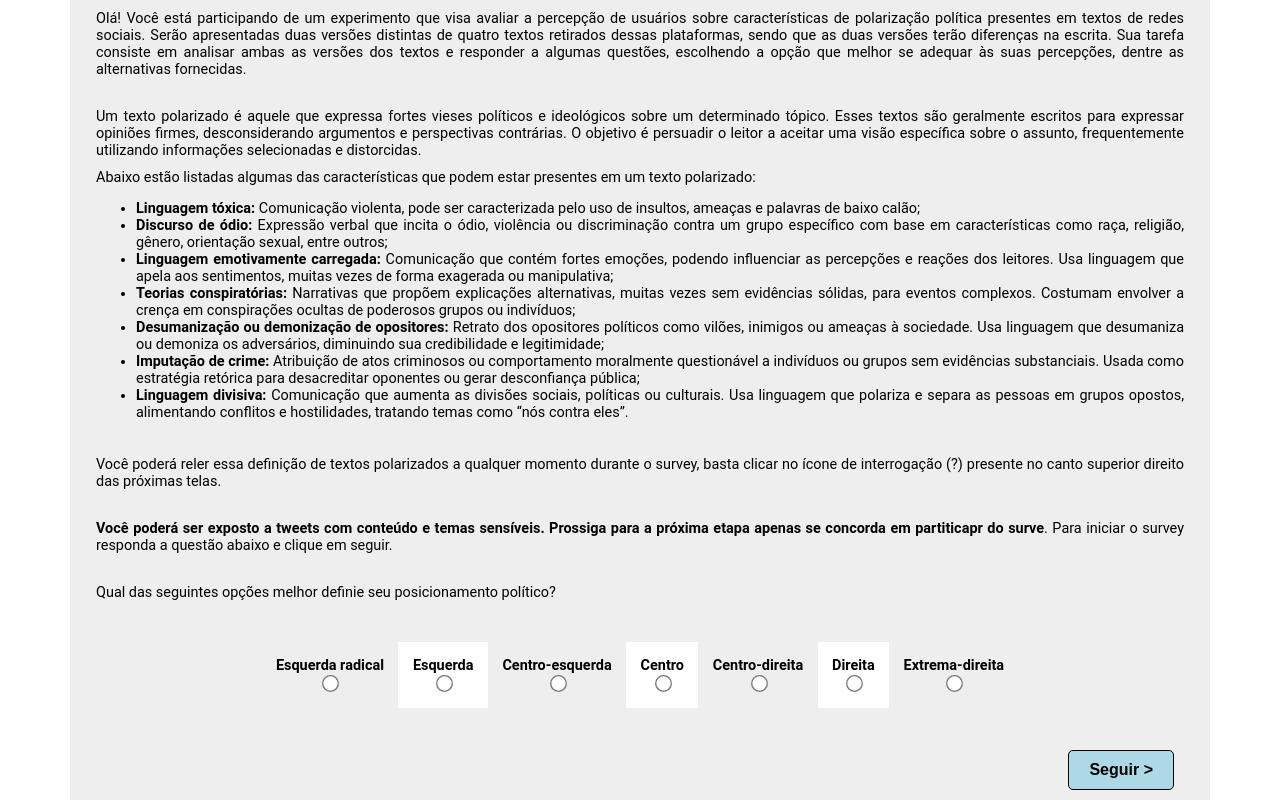
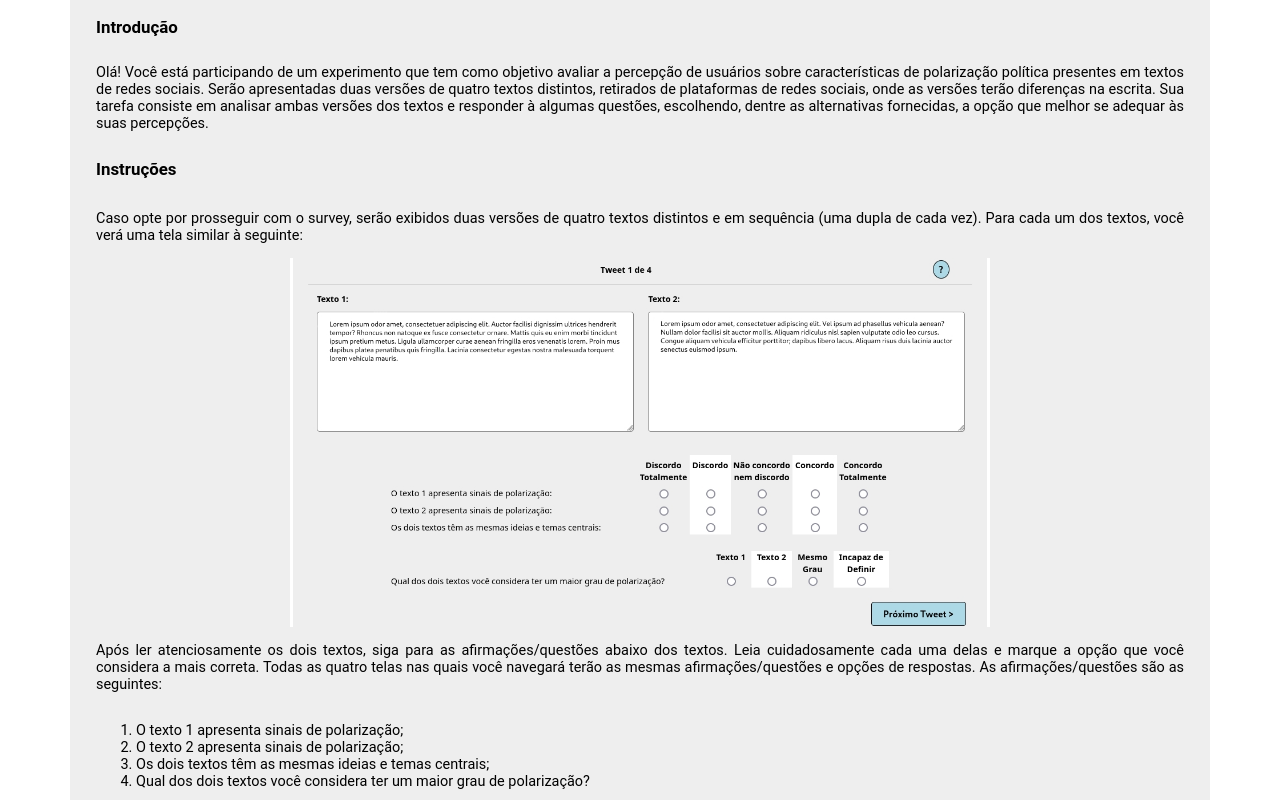
Before and after one commit to lucasraniere/political-polarization-mitigation-survey-online, a Next.js app in the folder frontend/: page / in a window 1280 px wide. Built offline with nearby package versions, Linux system fonts and the light colour scheme; no server answers.

Commit message:
pushing changes on the front end

```diff
--- a/frontend/src/pages/index.tsx
+++ b/frontend/src/pages/index.tsx
@@ -3,6 +3,8 @@ import PoliticalLeaning from "@/components/index/PoliticalLeaning";
 import SeguirButton from "@/components/index/SeguirButton";
 import { useEffect, useState } from "react";
 import { useRouter } from "next/navigation";
+import Image from 'next/image';
+import exampleImg from '../figs/survey-example.jpg';
 
 export default function Home() {
   const [participantId, setParticipantId] = useState<string>("");
@@ -106,15 +108,32 @@ export default function Home() {
 
   return (
     <main>
+      <h3>Introdução</h3>
       <div className="div-p">
-        Olá! Você está participando de um experimento que visa avaliar a percepção de usuários sobre características de polarização política presentes em textos de redes sociais. Serão apresentadas duas versões distintas de quatro textos retirados dessas plataformas, sendo que as duas versões terão diferenças na escrita. Sua tarefa consiste em analisar ambas as versões dos textos e responder a algumas questões, escolhendo a opção que melhor se adequar às suas percepções, dentre as alternativas fornecidas.
+        Olá! Você está participando de um experimento que tem como objetivo avaliar a percepção de usuários sobre características de polarização política presentes em textos de redes sociais. Serão apresentadas duas versões de quatro textos distintos, retirados de plataformas de redes sociais, onde as versões terão diferenças na escrita. Sua tarefa consiste em analisar ambas versões dos textos e responder à algumas questões, escolhendo, dentre as alternativas fornecidas, a opção que melhor se adequar às suas percepções.
       </div>
+      <h3>Instruções</h3>
+      <p>Caso opte por prosseguir com o survey, serão exibidos duas versões de quatro textos distintos e em sequência (uma dupla de cada vez). Para cada um dos textos, você verá uma tela similar à seguinte:</p>
+      <Image className="img"
+        src={exampleImg}
+        alt="Exemplo de tela do survey"
+        width={700}
+      />
+      <p>Após ler atenciosamente os dois textos, siga para as afirmações/questões abaixo dos textos. Leia cuidadosamente cada uma delas e marque a opção que você considera a mais correta. Todas as quatro telas nas quais você navegará terão as mesmas afirmações/questões e opções de respostas. As afirmações/questões são as seguintes:</p>
+      <ol>
+        <li>O texto 1 apresenta sinais de polarização;</li>
+        <li>O texto 2 apresenta sinais de polarização;</li>
+        <li>Os dois textos têm as mesmas ideias e temas centrais;</li>
+        <li>Qual dos dois textos você considera ter um maior grau de polarização?</li>
+      </ol>
+      <p>Você navegará entre as páginas utilizando os botões de navageção presentes na parte de baixo de cada uma das quatro páginas. Você só poderá seguir para os próximos textos quando marcar sua opção de resposta para cada uma das afirmações/questões.</p>
+      <h3>Definição de polarização em textos</h3>
       <PolarizationDef />
       <div className="div-p">
         Você poderá reler essa definição de textos polarizados a qualquer momento durante o survey, basta clicar no ícone de interrogação (?) presente no canto superior direito das próximas telas.
       </div>
       <div className="div-p">
-        <strong>Você poderá ser exposto a tweets com conteúdo e temas sensíveis. Prossiga para a próxima etapa apenas se concorda em partiticapr do surve</strong>. Para iniciar o survey responda a questão abaixo e clique em seguir.
+        <strong>Você poderá ser exposto a textos que apresentem conteúdos e temas sensíveis. Prossiga para a próxima etapa apenas se concorda em partiticapr do survey</strong>. Para iniciar o survey responda a questão abaixo e clique em seguir.
       </div>
       <div className="div-p">
         Qual das seguintes opções melhor definie seu posicionamento político?
--- a/frontend/src/styles/globals.css
+++ b/frontend/src/styles/globals.css
@@ -1,4 +1,10 @@
 /* classes */
+
+.img {
+    display: block;
+    margin-left: auto;
+    margin-right: auto;
+}
 
 .popup-container {
     position: fixed;
@@ -225,7 +231,7 @@ header {
         'question1 question1 question1 question1 question1 opt1_1 opt2_1 opt3_1 opt4_1 opt5_1'
         'question2 question2 question2 question2 question2 opt1_2 opt2_2 opt3_2 opt4_2 opt5_2'
         'question3 question3 question3 question3 question3 opt1_3 opt2_3 opt3_3 opt4_3 opt5_3';
-    padding: 1em 2em;
+    padding: 1em 10em;
     input[type=radio] {
         width: 1.25em;
         height: 1.25em;
@@ -240,7 +246,7 @@ header {
     grid-template-areas:
         'scape scape scape scape label1 label2 label3 label4'
         'question question question question opt1 opt2 opt3 opt4';
-    padding: 1em 2em;
+    padding: 1em 10em;
     input[type=radio] {
         width: 1.25em;
         height: 1.25em;
```
Also changed, not shown: frontend/src/figs/survey-example.jpg (added).
